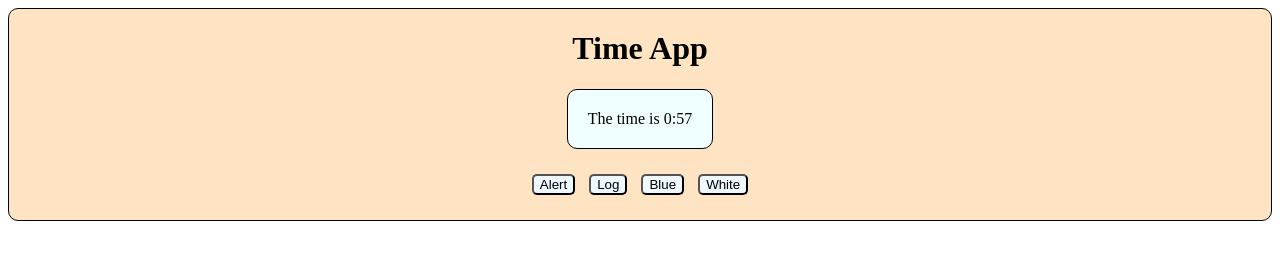
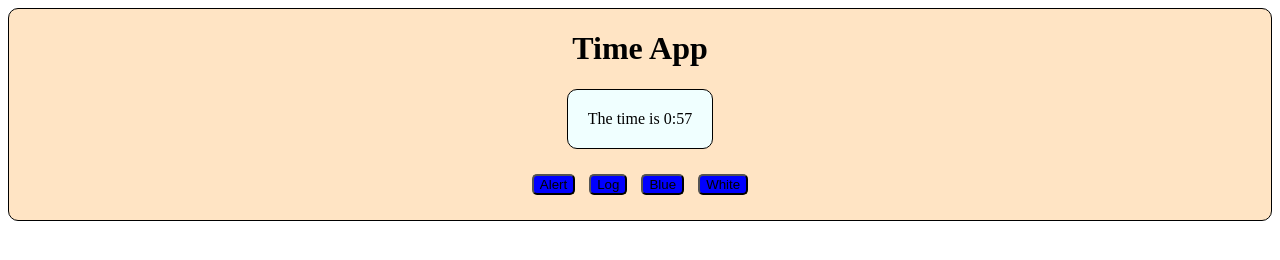
Before and after one commit to Sean8131/review-7, a plain HTML site: page index.html in a window 1280 px wide. Both pictures are taken after a click on the button "Blue". Drawn offline with Linux system fonts and the light colour scheme.

Commit message:
Added blue color change function when user presses blue button

```diff
--- a/index.html
+++ b/index.html
@@ -16,7 +16,7 @@
         <button type="button" class="button-style" id="alert-button">Alert</button>
         <button type="button" class="button-style" id="log-button">Log</button>
         <button type="button" class="button-style" id="blue-button">Blue</button>
-        <button type="button" class="button-style" id="White-button">White</button>
+        <button type="button" class="button-style" id="white-button">White</button>
 
     </div>
 </div>
--- a/script.js
+++ b/script.js
@@ -17,3 +17,18 @@ const logButton = document.getElementById('log-button');
 logButton.addEventListener('click', function() {
     console.log(timeDisplay.innerText);
 });
+
+const blueButton = document.getElementById('blue-button');
+
+const alertChangeBlue = document.getElementById('alert-button');
+const logChangeBlue = document.getElementById('log-button');
+const blueChangeBlue = document.getElementById('blue-button');
+const whiteChangeBlue = document.getElementById('white-button');
+
+
+blueButton.addEventListener('click', function() {
+    alertChangeBlue.style.backgroundColor = 'blue';
+    logChangeBlue.style.backgroundColor = 'blue';
+    blueChangeBlue.style.backgroundColor = 'blue';
+    whiteChangeBlue.style.backgroundColor = 'blue';
+});
```
